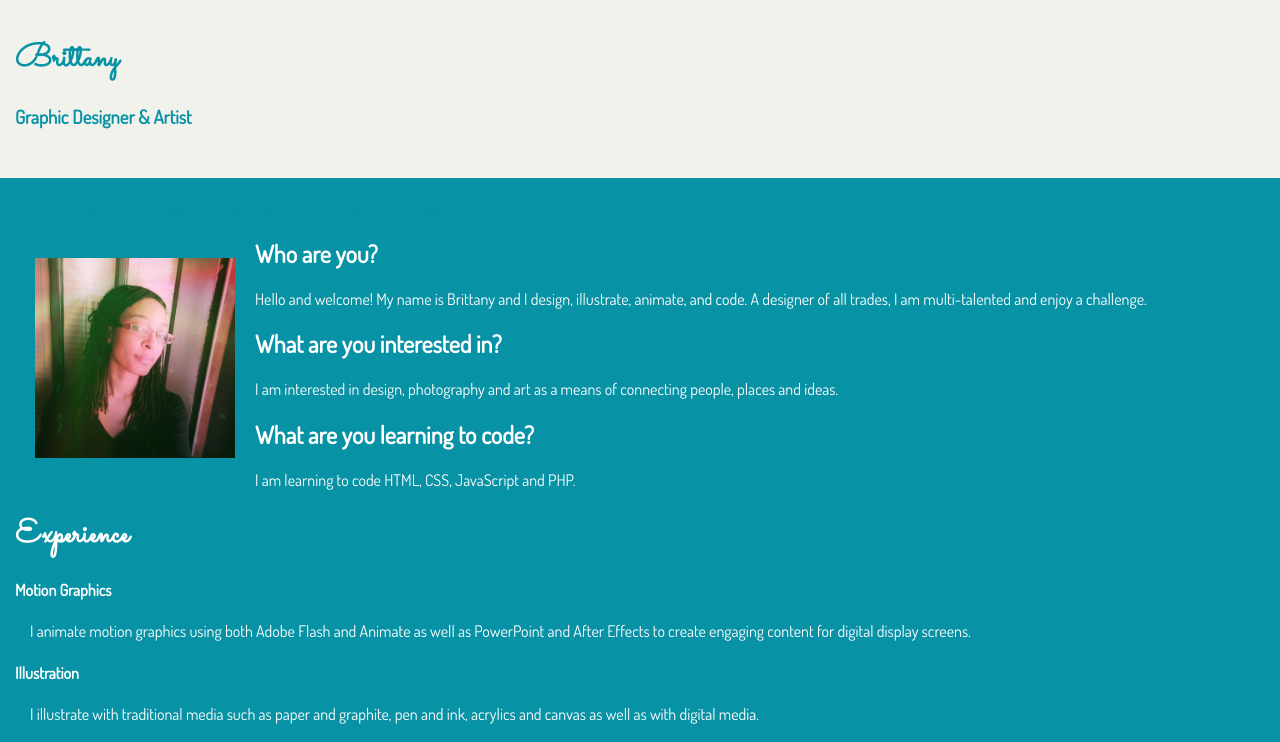
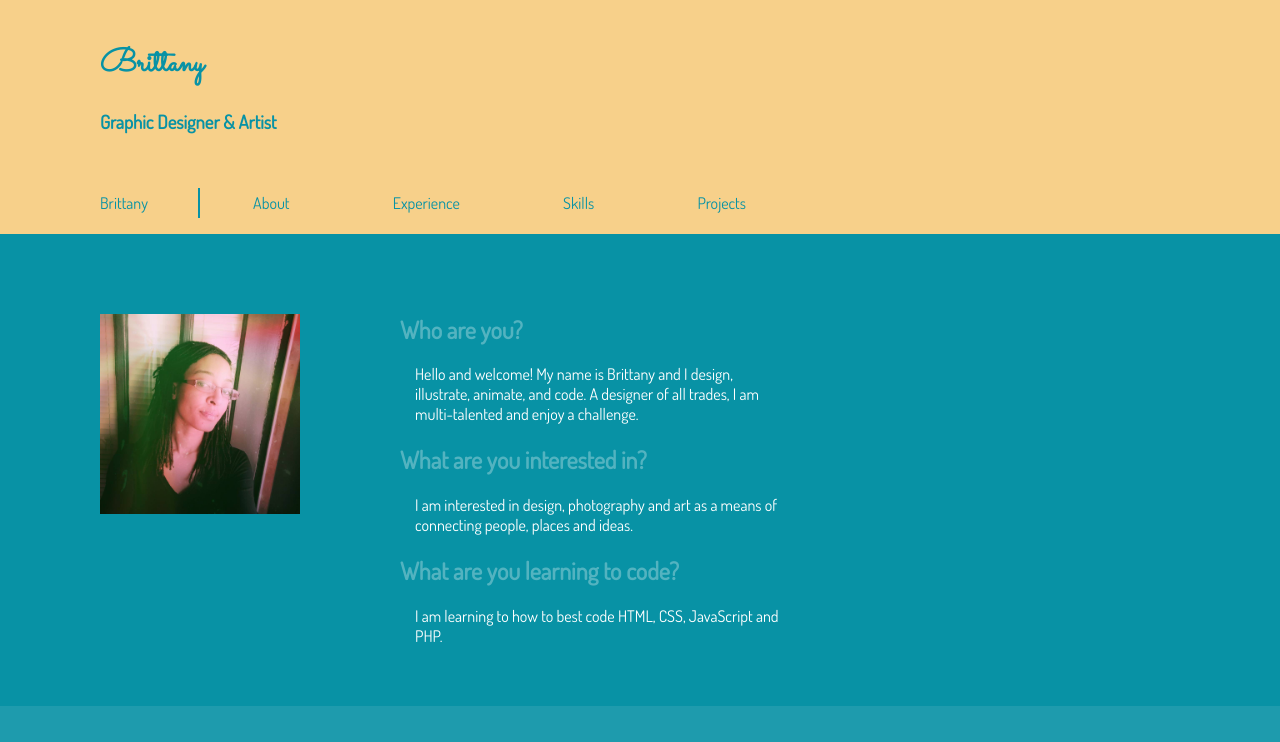
Before and after one commit to britkamo/coder-girl-stuff-18, a plain HTML site: page index.html in a window 1280 px wide. Shown: the top 742 px of the page. Drawn offline with Linux system fonts and the light colour scheme; a web font is replaced by a local one.

Commit message:
New fresh styling and minor change to content.

```diff
--- a/index.html
+++ b/index.html
@@ -8,11 +8,11 @@
   </head>
 
   <body>
-    <div class='header'>
+    <div class="header">
       <h1>Brittany</h1>
       <h3>Graphic Designer & Artist</h3>
     </div>
-    <div id='navbar'>
+    <div id="navbar">
       <ul>
         <li>Brittany</li>
         <li>About</li>
@@ -22,24 +22,24 @@
       </ul>
     </div>
 
-    <div class='content'>
-      <div class='contentBlock' id='about'>
-        <img src="images/thumbnail.jpg" alt="britkamo" class="thumbnail">
+    <div class="content">
+      <div class="contentBlock" id="about">
+        <img src="images/thumbnail.jpg" alt="Profile Photo for Brittany" class="thumbnail">
         <!-- <p>
           Who are you? What are you interested in? What are you doing to learn to code?
         </p> -->
-        <h2>Who are you?</h2>
-        <p>Hello and welcome! My name is Brittany and I design, illustrate, animate, and code. A designer of all trades, I am multi-talented and enjoy a challenge.</p>
-        <h2>What are you interested in?</h2>
-        <p>I am interested in design, photography and art as a means of connecting people, places and ideas.</p>
-        <h2>What are you learning to code?</h2>
-        <p>I am learning to code HTML, CSS, JavaScript and PHP.</p>
-        <!-- Status: <progress min="0" max="100" value="34">
-  </progress> -->
+        <div class="summaryBlock">
+          <h2 class="questions">Who are you?</h2>
+          <p>Hello and welcome! My name is Brittany and I design, illustrate, animate, and code. A designer of all trades, I am multi-talented and enjoy a challenge.</p>
+          <h2 class="questions">What are you interested in?</h2>
+          <p>I am interested in design, photography and art as a means of connecting people, places and ideas.</p>
+          <h2 class="questions">What are you learning to code?</h2>
+          <p>I am learning to how to best code HTML, CSS, JavaScript and PHP.</p>
+        </div>
       </div>
 
 
-            <div class='contentBlock' id='experience'>
+            <div class="contentBlock" id="experience">
               <h1>Experience</h1>
               <h4>Motion Graphics</h4>
               <p>I animate motion graphics using both Adobe Flash and Animate as well as PowerPoint and After Effects to create engaging content for digital display screens.</p>
@@ -47,27 +47,26 @@
               <p>I illustrate with traditional media such as paper and graphite, pen and ink, acrylics and canvas as well as with digital media.</p>
             </div>
 
-      <div class='contentBlock' id='skills'>
+      <div class="contentBlock" id="skills">
         <h1><span>My Skills</span></h1>
-        <div class='skillBox'>HTML</div>
-        <div class='skillBox'>JavaScript</div>
+        <div class="skillBox">HTML</div>
+        <div class="skillBox">JavaScript</div>
       </div>
 
 
 
-    <div class='contentBlock' id='projects'>
+    <div class="contentBlock" id="projects">
       <h1><span>Projects</span></h1>
-        <div class='projectBox'>
+        <div class="projectBox">
           <h3>Project Title</h3>
           <h5>Project Description</h5>
-          <a href='#'>Project Link</a>
+          <a href="#">Project Link</a>
         </div>
-        <div class='projectBox'>
+        <div class="projectBox">
           <h3>Project Title</h3>
           <h5>Project Description</h5>
-          <a href='#'>Project Link</a>
+          <a href="#">Project Link</a>
         </div>
-
     </div>
 
   </div>
--- a/styles/main.css
+++ b/styles/main.css
@@ -1,23 +1,41 @@
 body {
-  background-color: #F1F2EB;
+  background-color: #F7D08A;
   color: #0892A5;
   margin: 0;
   padding: 0;
-  font-family: 'Dosis', sans-serif;
+  font-family: "Dosis", sans-serif;
 }
 
 .header {
-  padding: 15px;
+  padding: 20px 100px;
 }
 
 .content {
   background-color: #0892A5;
   color: #ffffff;
-  padding: 15px;
 }
 
 .contentBlock {
     clear:both;
+    padding: 60px 100px;
+}
+
+
+/*Content Block background colors*/
+.contentBlock:nth-child(2){
+  background-color: #1E9BAD;
+}
+
+.contentBlock:nth-child(3){
+  background-color: #34A5B5;
+}
+
+.contentBlock:nth-child(4){
+  background-color: #4BAFBD;
+}
+
+.contentBlock:nth-child(5){
+  background-color: #61B9C5;
 }
 
 div {
@@ -32,10 +50,16 @@ p {
   margin: 0 15px;
 }
 
+/* style the navigation bar */
+#navbar {
+  display: inline-block;
+  margin: 0;
+  padding-left: 10px;
+}
 #navbar li {
   list-style: none;
-  float: left;
-  padding: 20px;
+  display: inline-block;
+  padding: 5px 50px;
 }
 
 #navbar li:first-of-type {
@@ -50,19 +74,28 @@ p {
   display: inline-block;
 }
 
+.questions{
+  opacity: .3;
+}
+
 .skillBox{
   background-color: #ffffff;
   color: #0892a5;
   border: 1px solid #ffffff;
   width: 200px;
-  float: left;
+  display: inline-block;
   text-align: center;
   padding: 10px;
   margin: 20px;
 }
 
+
+.summaryBlock{
+  display:inline-block;
+  width: 400px;
+}
 .thumbnail {
   width: 200px;
-  padding: 20px;
+  padding: 20px 100px 20px 0px;
   float: left;
 }
```
Also changed, not shown: 1 other file.
